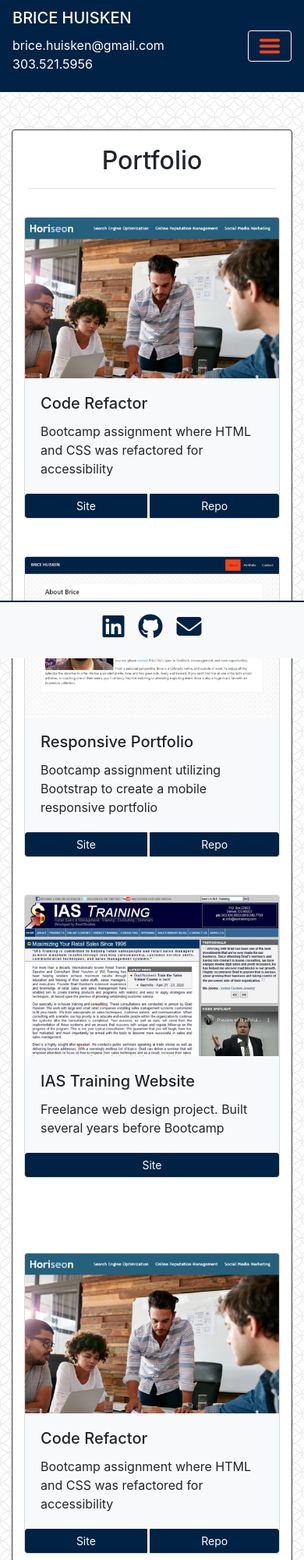
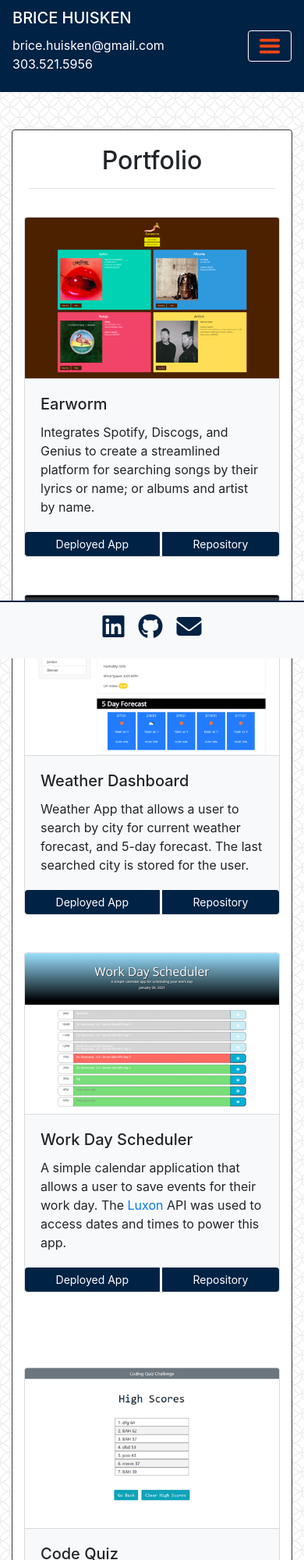
Before and after one commit to bahuisken/Responsive-Portfolio, a plain HTML site: page portfolio.html in a window 390 px wide. Shown: the top 2000 px of the page at 78% size. Drawn offline with nearby package versions, Linux system fonts and the light colour scheme.

Commit message:
Updated portfolio page with additional projects. Reformatted buttons, images and responsive breakpoints.

```diff
--- a/assets/style/styles.css
+++ b/assets/style/styles.css
@@ -89,6 +89,10 @@ body {
     background-color: #FA4616;
     border-color: #FA4616;
 }
+
+.img-screenshot{
+    border-bottom: 1px solid rgba(0,0,0,.125)
+}
 /* Footer Styles */
 
 #footer-text{
--- a/portfolio.html
+++ b/portfolio.html
@@ -61,68 +61,77 @@
                     <div class="row">
                         <div class="col-sm-12">
                             <div class="row mb-5 mx-auto">
-                                <div class="col-sm-12 col-md-6 col-lg-4 mb-5 mx-auto ">
+                                <div class="col-md-12 col-lg-4 mb-5 mx-auto ">
                                     <div class="card mx-auto mb-auto bg-light">
-                                        <img class="card-img-top" src="assets/images/HTML-CSS-Git-Refactor.png"
-                                            alt="Code Refactor screenshot">
+                                        <a href="https://bahuisken.github.io/earwom/" target="_blank"><img
+                                                class="card-img-top img-screenshot"
+                                                src="assets/images/earworm_desktop.png"
+                                                alt="Earworm: Music search engine"></a>
                                         <div class="card-body">
-                                            <h5 class="card-title">Code Refactor</h5>
-                                            <p class="card-text">Bootcamp assignment where HTML and CSS
-                                                was refactored
-                                                for accessibility</p>
+                                            <h5 class="card-title">Earworm</h5>
+                                            <p class="card-text">Integrates Spotify, Discogs, and Genius to create a
+                                                streamlined platform for searching songs by their lyrics or name; or
+                                                albums and artist by name.</p>
                                         </div>
                                         <ul class="list-group list-group-flush collapse-list">
-                                            <li class="list-group-item">Semantic HTML</li>
-                                            <li class="list-group-item">CSS</li>
+                                            <li class="list-group-item">HTML5, Bulma, JavaScript, REST APIs</li>
                                             <li class="list-group-item">Grade: A+</li>
                                         </ul>
                                         <div class="btn-group bg-light" role="group">
-                                            <a href="https://bahuisken.github.io/week-01-homework-HTML-CSS-Git-Refactor/"
-                                                target="_blank" class="btn btn-custom btn-sm">Site</a>&nbsp;
-                                            <a href="https://github.com/bahuisken/week-01-homework-HTML-CSS-Git-Refactor"
-                                                target="_blank" class="btn btn-custom btn-sm">Repo</a>
+                                            <a href="https://bahuisken.github.io/earwom/" target="_blank"
+                                                class="btn btn-custom btn-sm">Deployed App</a>&nbsp;
+                                            <a href="https://github.com/bahuisken/earwom" target="_blank"
+                                                class="btn btn-custom btn-sm">Repository</a>
                                         </div>
                                     </div>
                                 </div>
-                                <div class="col-sm-12 col-md-6 col-lg-4 mb-5 mx-auto">
+                                <div class="col-md-12 col-lg-4 mb-5 mx-auto">
                                     <div class="card mx-auto mb-auto bg-light">
-                                        <img class="card-img-top" src="assets/images/portfolio.jpg"
-                                            alt="Responsive Portfolio screenshot">
+                                        <a href="https://bahuisken.github.io/Weather-Dashboard/" target="_blank"><img
+                                                class="card-img-top img-screenshot"
+                                                src="assets/images/weather-dashboard-desktop.png"
+                                                alt="Weather Dashboard screenshot"></a>
                                         <div class="card-body">
-                                            <h5 class="card-title">Responsive Portfolio</h5>
-                                            <p class="card-text">Bootcamp assignment utilizing Bootstrap
-                                                to create a mobile responsive portfolio</p>
+                                            <h5 class="card-title">Weather Dashboard</h5>
+                                            <p class="card-text">Weather App that allows a user to search by
+                                                city for current weather forecast, and 5-day forecast. The
+                                                last searched city is stored for the user.</p>
                                         </div>
                                         <ul class="list-group list-group-flush collapse-list">
-                                            <li class="list-group-item">Semantic HTML</li>
-                                            <li class="list-group-item">Bootstrap / CSS</li>
-                                            <li class="list-group-item">Grade: TBD</li>
+                                            <li class="list-group-item">HTML 5, Bootstrap, jQuery, REST APIs</li>
+                                            <li class="list-group-item">Grade: A+</li>
                                         </ul>
                                         <div class="btn-group bg-light" role="group">
-                                            <a href="https://bahuisken.github.io/Responsive-Portfolio/" target="_blank"
-                                                class="btn btn-custom btn-sm">Site</a>&nbsp;
-                                            <a href="https://github.com/bahuisken/Responsive-Portfolio" target="_blank"
-                                                class="btn btn-custom btn-sm">Repo</a>
+                                            <a href="https://bahuisken.github.io/Weather-Dashboard/" target="_blank"
+                                                class="btn btn-custom btn-sm">Deployed App</a>&nbsp;
+                                            <a href="https://github.com/bahuisken/Weather-Dashboard/" target="_blank"
+                                                class="btn btn-custom btn-sm">Repository</a>
                                         </div>
                                     </div>
                                 </div>
-                                <div class="col-sm-12 col-md-6 col-lg-4 mb-5 mx-auto">
+                                <div class="col-md-12 col-lg-4 mb-5 mx-auto">
                                     <div class="card mx-auto mb-auto bg-light">
-                                        <img class="card-img-top" src="assets/images/ias-training.jpg"
-                                            alt="IAS Training Website screenshot">
+                                        <a href="https://bahuisken.github.io/Work-Day-Scheduler/" target="_blank"><img
+                                                class="card-img-top img-screenshot"
+                                                src="assets/images/work-day-scheduler-desktop-screenshot.png"
+                                                alt="Work Day Scheduler screenshot"></a>
                                         <div class="card-body">
-                                            <h5 class="card-title">IAS Training Website</h5>
-                                            <p class="card-text">Freelance web design project. Built
-                                                several years before Bootcamp</p>
+                                            <h5 class="card-title">Work Day Scheduler</h5>
+                                            <p class="card-text">A simple calendar application that allows a user to
+                                                save events for their work day. The <a
+                                                    href="https://moment.github.io/luxon/" rel="nofollow">Luxon</a> API
+                                                was used to access dates and times to power this
+                                                app.</p>
                                         </div>
                                         <ul class="list-group list-group-flush collapse-list">
-                                            <li class="list-group-item">HTML</li>
-                                            <li class="list-group-item">CSS</li>
-                                            <li class="list-group-item">Javascript</li>
+                                            <li class="list-group-item">HTML 5, Bootstrap, jQuery, REST APIs</li>
+                                            <li class="list-group-item">Grade: A+</li>
                                         </ul>
                                         <div class="btn-group bg-light" role="group">
-                                            <a href="https://www.iastraining.com" target="_blank"
-                                                class="btn btn-custom btn-sm">Site</a>
+                                            <a href="https://bahuisken.github.io/Work-Day-Scheduler/" target="_blank"
+                                                class="btn btn-custom btn-sm">Deployed App</a>&nbsp;
+                                            <a href="https://github.com/bahuisken/Work-Day-Scheduler/" target="_blank"
+                                                class="btn btn-custom btn-sm">Repository</a>
                                         </div>
                                     </div>
                                 </div>
@@ -133,68 +142,72 @@
                     <div class="row">
                         <div class="col-sm-12">
                             <div class="row mb-5 mx-auto">
-                                <div class="col-sm-12 col-md-6 col-lg-4 mb-5 mx-auto ">
+                                <div class="col-md-12 col-lg-4 mb-5 mx-auto ">
                                     <div class="card mx-auto mb-auto bg-light">
-                                        <img class="card-img-top" src="assets/images/HTML-CSS-Git-Refactor.png"
-                                            alt="Code Refactor screenshot">
+                                        <a href="https://bahuisken.github.io/Code-Quiz/" target="_blank"><img
+                                                class="card-img-top img-screenshot"
+                                                src="assets/images/code-quiz-desktop-screenshot.png"
+                                                alt="Code Quiz Screenshot"></a>
                                         <div class="card-body">
-                                            <h5 class="card-title">Code Refactor</h5>
-                                            <p class="card-text">Bootcamp assignment where HTML and CSS
-                                                was refactored
-                                                for accessibility</p>
+                                            <h5 class="card-title">Code Quiz</h5>
+                                            <p class="card-text">A timed coding quiz with multiple-choice questions on
+                                                JavaScript. When a user answers incorrectly, time is subtracted. High
+                                                Scores are stored in Local Storage</p>
                                         </div>
                                         <ul class="list-group list-group-flush collapse-list">
-                                            <li class="list-group-item">Semantic HTML</li>
-                                            <li class="list-group-item">CSS</li>
+                                            <li class="list-group-item">HTML5, CSS, JavaScript</li>
                                             <li class="list-group-item">Grade: A+</li>
                                         </ul>
                                         <div class="btn-group bg-light" role="group">
-                                            <a href="https://bahuisken.github.io/week-01-homework-HTML-CSS-Git-Refactor/"
-                                                target="_blank" class="btn btn-custom btn-sm">Site</a>&nbsp;
-                                            <a href="https://github.com/bahuisken/week-01-homework-HTML-CSS-Git-Refactor"
-                                                target="_blank" class="btn btn-custom btn-sm">Repo</a>
+                                            <a href="https://bahuisken.github.io/Code-Quiz/" target="_blank"
+                                                class="btn btn-custom btn-sm">Deployed App</a>&nbsp;
+                                            <a href="https://github.com/bahuisken/Code-Quiz" target="_blank"
+                                                class="btn btn-custom btn-sm">Repository</a>
                                         </div>
                                     </div>
                                 </div>
-                                <div class="col-sm-12 col-md-6 col-lg-4 mb-5 mx-auto">
+                                <div class="col-md-12 col-lg-4 mb-5 mx-auto ">
                                     <div class="card mx-auto mb-auto bg-light">
-                                        <img class="card-img-top" src="assets/images/portfolio.jpg"
-                                            alt="Responsive Portfolio screenshot">
+                                        <a href="https://bahuisken.github.io/Password-Generator/" target="_blank"><img
+                                                class="card-img-top img-screenshot"
+                                                src="assets/images/pwd_generator_screenshot.png"
+                                                alt="Password Generator Screenshot"></a>
                                         <div class="card-body">
-                                            <h5 class="card-title">Responsive Portfolio</h5>
-                                            <p class="card-text">Bootcamp assignment utilizing Bootstrap
-                                                to create a mobile responsive portfolio</p>
+                                            <h5 class="card-title">Password Generator</h5>
+                                            <p class="card-text">An application that enables users to generate random
+                                                passwords based on criteria that they’ve selected from a series of
+                                                questions they are presented. </p>
                                         </div>
                                         <ul class="list-group list-group-flush collapse-list">
-                                            <li class="list-group-item">Semantic HTML</li>
-                                            <li class="list-group-item">Bootstrap / CSS</li>
-                                            <li class="list-group-item">Grade: TBD</li>
+                                            <li class="list-group-item">HTML5, CSS, JavaScript</li>
+                                            <li class="list-group-item">Grade: A+</li>
                                         </ul>
                                         <div class="btn-group bg-light" role="group">
-                                            <a href="https://bahuisken.github.io/Responsive-Portfolio/" target="_blank"
-                                                class="btn btn-custom btn-sm">Site</a>&nbsp;
-                                            <a href="https://github.com/bahuisken/Responsive-Portfolio" target="_blank"
-                                                class="btn btn-custom btn-sm">Repo</a>
+                                            <a href="https://bahuisken.github.io/Password-Generator/" target="_blank"
+                                                class="btn btn-custom btn-sm">Deployed App</a>&nbsp;
+                                            <a href="https://github.com/bahuisken/Password-Generator/" target="_blank"
+                                                class="btn btn-custom btn-sm">Repository</a>
                                         </div>
                                     </div>
                                 </div>
-                                <div class="col-sm-12 col-md-6 col-lg-4 mb-5 mx-auto">
+                                <div class="col-md-12 col-lg-4 mb-5 mx-auto">
                                     <div class="card mx-auto mb-auto bg-light">
-                                        <img class="card-img-top" src="assets/images/ias-training.jpg"
-                                            alt="IAS Training Website screenshot">
+                                        <a href="https://www.iastraining.com" target="_blank"><img
+                                                class="card-img-top img-screenshot" src="assets/images/ias-training.jpg"
+                                                alt="IAS Training Website screenshot"></a>
                                         <div class="card-body">
                                             <h5 class="card-title">IAS Training Website</h5>
-                                            <p class="card-text">Freelance web design project. Built
-                                                several years before Bootcamp</p>
+                                            <p class="card-text">Freelance web design project. Built several years
+                                                before Bootcamp. IAS Training offers Retail Sales & Management Training,
+                                                and Consulting.</p>
                                         </div>
                                         <ul class="list-group list-group-flush collapse-list">
-                                            <li class="list-group-item">HTML</li>
-                                            <li class="list-group-item">CSS</li>
-                                            <li class="list-group-item">Javascript</li>
+                                            <li class="list-group-item">HTML, CSS, JavaScipt, ASP</li>
+                                            <li class="list-group-item">Grade: N/A</li>
                                         </ul>
                                         <div class="btn-group bg-light" role="group">
                                             <a href="https://www.iastraining.com" target="_blank"
-                                                class="btn btn-custom btn-sm">Site</a>
+                                                class="btn btn-custom btn-sm">Deployed Site</a>
                                         </div>
                                     </div>
                                 </div>
```
Also changed, not shown: assets/images/code-quiz-desktop-screenshot.png (added), assets/images/earworm_desktop.png (added), assets/images/pwd_generator_screenshot.png (added), assets/images/weather-dashboard-desktop.png (added), assets/images/work-day-scheduler-desktop-screenshot.png (added).
